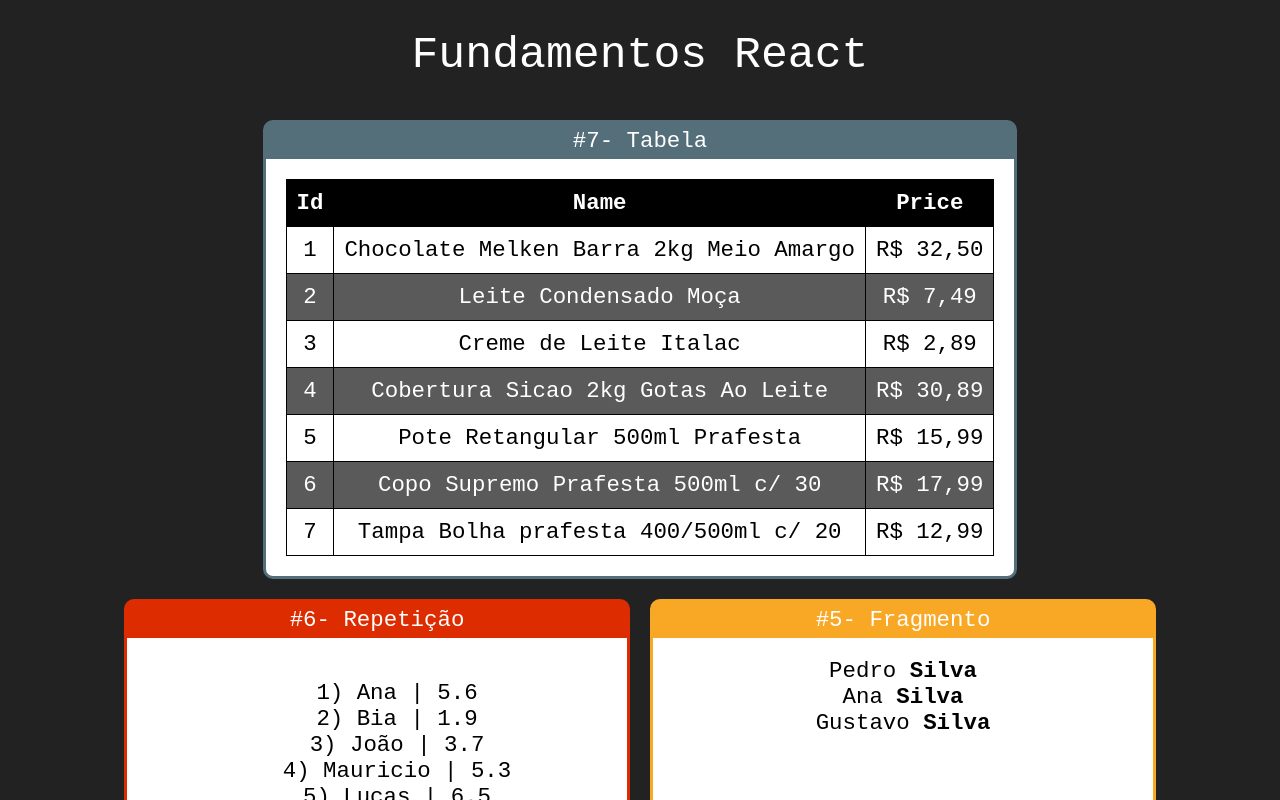
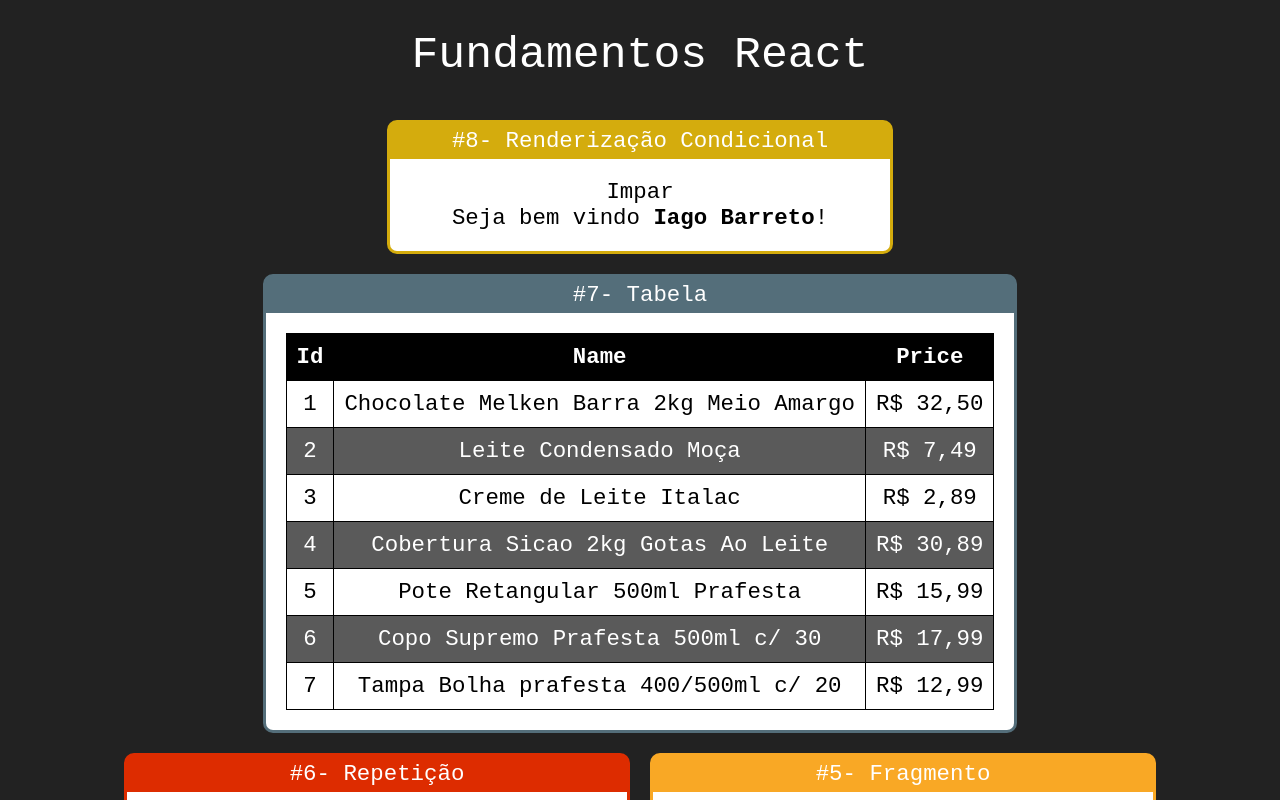
Before and after one commit to Guilherme-Castello-Clear/fundamentals-react, a React (Create React App) app: page / in a window 1280 px wide. Shown: the top 800 px of the page. Built offline with nearby package versions, Linux system fonts and the light colour scheme; the HTML template or start-up script is replaced by a standard one.

Commit message:
Feat: Added Conditional

```diff
--- a/src/App.jsx
+++ b/src/App.jsx
@@ -9,8 +9,9 @@ import Familia from './components/basicos/Familia';
 import FamiliaMembro from './components/basicos/FamiliaMembro';
 import ListaAlunos from './components/repeticao/ListaAlunos'
 import TabelaProdutos from './components/repeticao/TabelaProdutos'
-
-
+import ParOuImpar from './components/condicional/ParOuImpar'
+import If from './components/condicional/If'
+import UsuarioInfo from './components/condicional/UsuarioInfo'
 
 import './App.css'
 
@@ -18,6 +19,15 @@ export default _ =>
     <div className='App'>
         <h1>Fundamentos React</h1>
         <div className='Cards'>
+
+
+            <Card title='#8- Renderização Condicional' color='#D4AC0D'>
+                <ParOuImpar numero={<RandomNum min={3} max={10}/>}></ParOuImpar>
+                <If test={1+1 == 3}>
+                    <span>Afirmativo</span>
+                </If>
+                <UsuarioInfo usuario={{name: 'Iago Barreto'}}></UsuarioInfo>
+            </Card>
 
             <Card title='#7- Tabela' color='#546E7A'>
                 <TabelaProdutos></TabelaProdutos>
--- /dev/null
+++ b/src/components/condicional/If.js
@@ -0,0 +1,25 @@
+import React from 'react'
+
+export default props => {
+    const c = React.Children.toArray(props.children);
+
+    const elseChild = c.filter(child => {
+        return child.type && child.type.name === 'Else'
+    })[0]
+
+    const ifChildren = c.filter(child => {
+        return child !== elseChild
+    })
+
+    if(props.test){
+        return ifChildren
+    }
+    else if(elseChild){
+        return elseChild;
+    }
+    else{
+        return false
+    }
+}
+
+export const Else = props => props.children
--- /dev/null
+++ b/src/components/condicional/ParOuImpar.jsx
@@ -0,0 +1,10 @@
+import React from 'react'
+
+export default props => {
+    const isPar = props.numero % 2 === 0
+    return (
+        <div>
+            {isPar ? <span>Par</span> : <span>Impar</span>}
+        </div>
+    )
+}
--- /dev/null
+++ b/src/components/condicional/UsuarioInfo.jsx
@@ -0,0 +1,17 @@
+import React from 'react'
+import If, {Else} from './If'
+
+export default props => {
+    const usuario = props.usuario || {}
+    return (
+        <div>
+            <If test={usuario && usuario.name}>
+                Seja bem vindo <strong>{usuario.name}</strong>!
+                <Else>
+                    Seja bem vindo <strong>Amigão</strong>!
+                </Else>
+            </If>
+
+        </div>
+    )
+}
```
